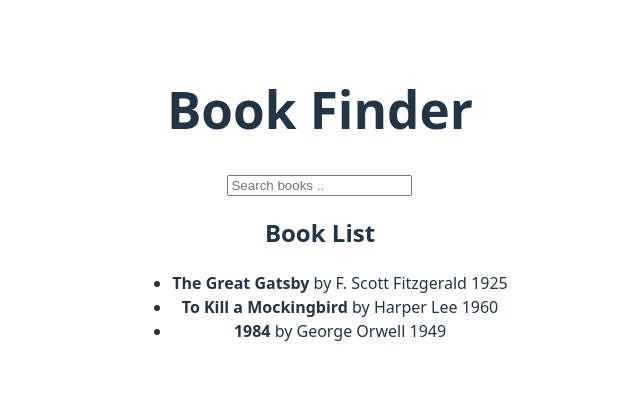
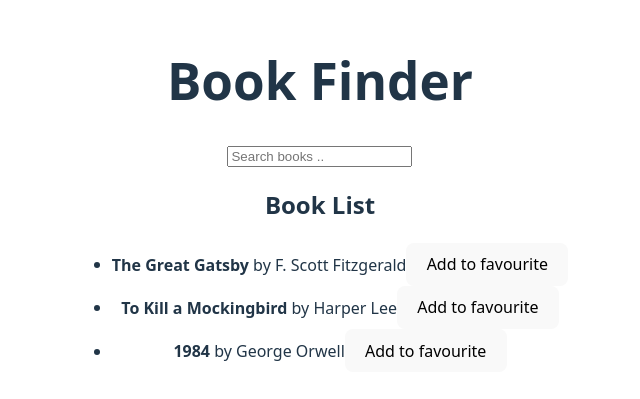
Before and after one commit to Rushan-Harusha/our-app, a React (Vite) app: page / in a window 1280 px wide. Shown: the part 197-596 px from the top of the page, without its empty margins (320-960 px from the left). Built offline with nearby package versions, Linux system fonts and the light colour scheme.

Commit message:
feat: use reusable List component in Books with favourite action

```diff
--- a/src/components/Books.jsx
+++ b/src/components/Books.jsx
@@ -1,6 +1,7 @@
 import { useEffect, useState } from "react";
+import List from "./List";
 
-function Books({ searchTerm }) {
+function Books({ searchTerm, onFavourite }) {
   const [books, setBooks] = useState([]);
   const [loading, setLoading] = useState(true);
   const [error, setError] = useState(null);
@@ -31,18 +32,16 @@ function Books({ searchTerm }) {
   return (
     <>
       <h2>Book List</h2>
-      {filteredBooks.length === 0 ? (
-        <p>No books found</p>
-      ) : (
-        <ul>
-          {filteredBooks.map((book, index) => (
-            <li key={index}>
-              <strong>{book.title}</strong> by {book.author}{" "}
-              {book.publication_year}
-            </li>
-          ))}
-        </ul>
-      )}
+
+      <List
+        items={filteredBooks}
+        renderItem={(book) => (
+          <div>
+            <strong>{book.title}</strong> by {book.author}
+            <button onClick={() => onFavourite(book)}>Add to favourite</button>
+          </div>
+        )}
+      />
     </>
   );
 }
```
